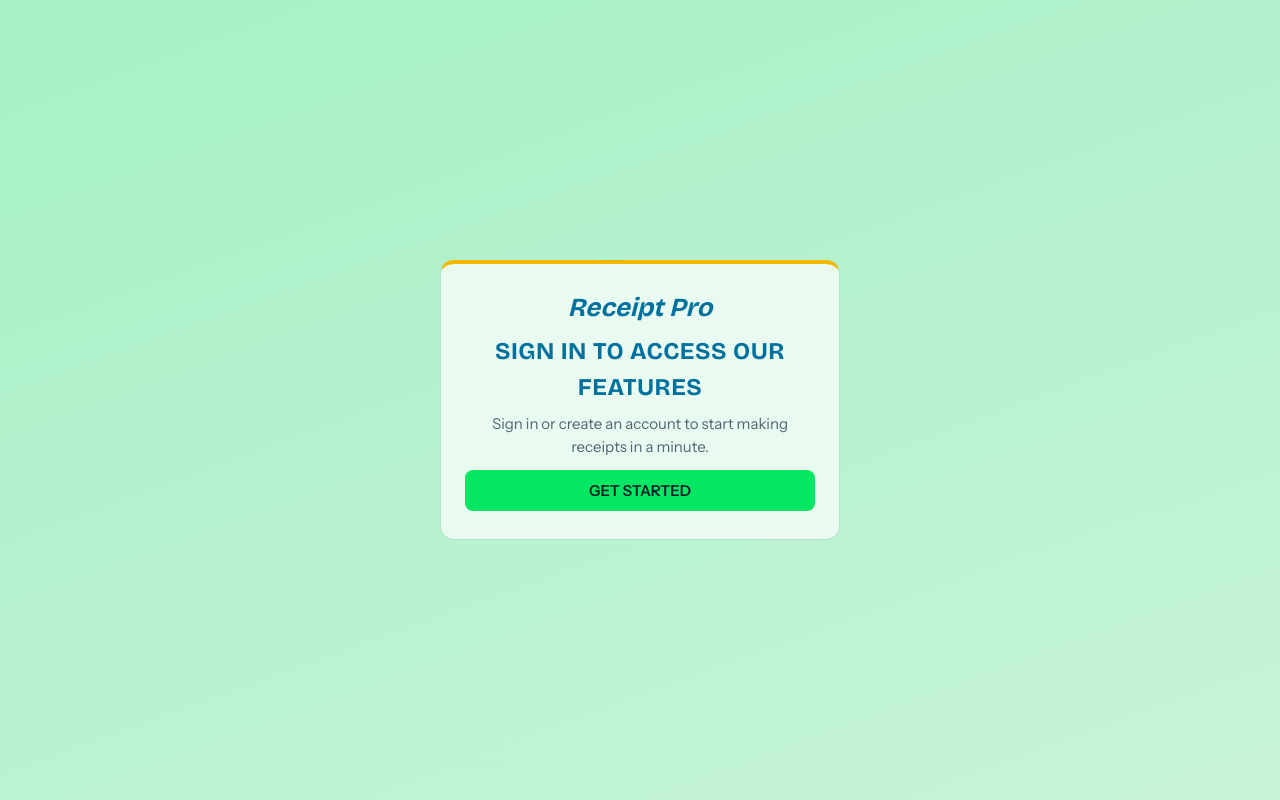
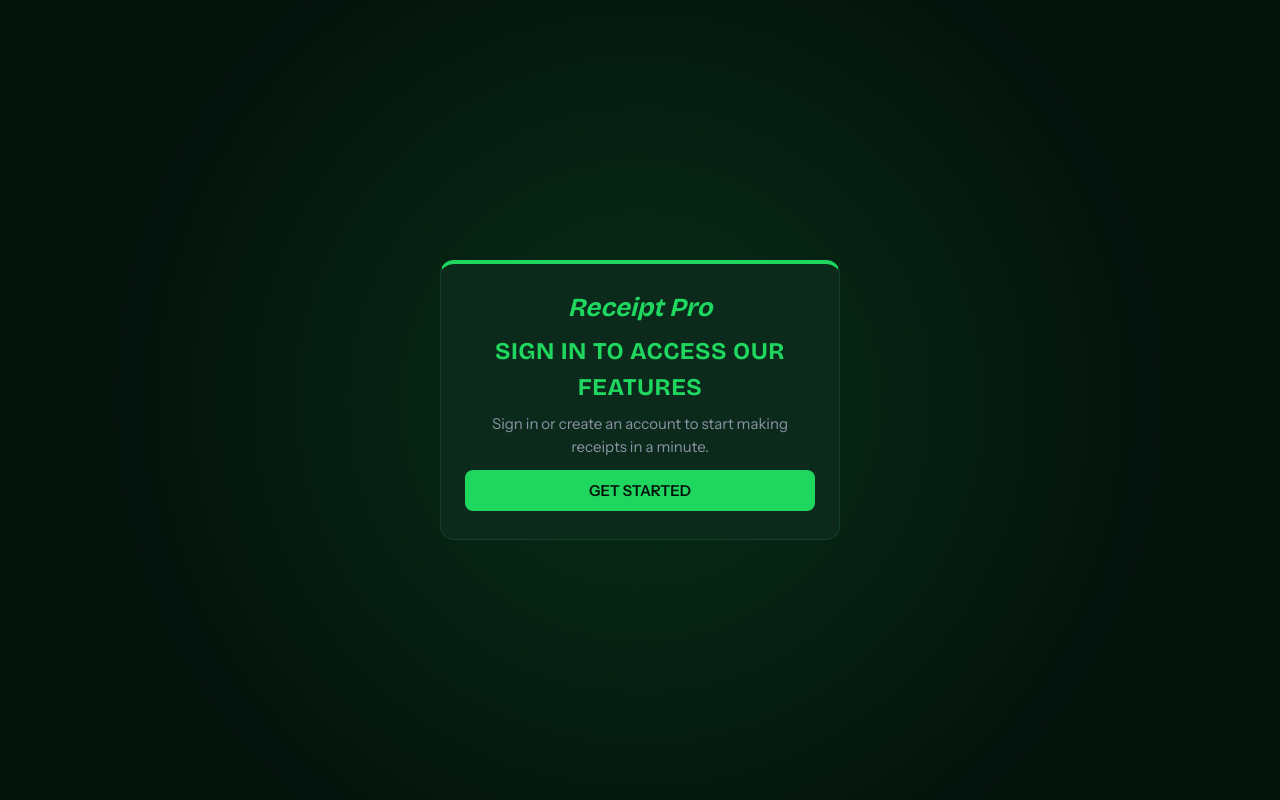
Before and after one commit to mickeyshub23/Receipt-Pro, a React (Vite) app in the folder frontend/: page / in a window 1280 px wide. Built offline with nearby package versions, Linux system fonts and the light colour scheme; no server answers.

Commit message:
style: dark matrix theme via theme.css, app UI recolored (receipt paper untouched)

```diff
--- a/frontend/index.html
+++ b/frontend/index.html
@@ -3,6 +3,7 @@
   <head>
     <meta charset="utf-8" />
     <meta name="viewport" content="width=device-width, initial-scale=1" />
+    <meta name="theme-color" content="#04120C" />
     <title>Receipt Pro</title>
   </head>
   <body>
--- a/frontend/src/components/HistoryWindow.jsx
+++ b/frontend/src/components/HistoryWindow.jsx
@@ -114,7 +114,7 @@ export default function HistoryWindow({ open, token, onClose, refreshKey }) {
                   <div className="hm">
                     <b>{h.store_name}</b>
                     <div style={{ margin: '3px 0' }}>
-                      <span className={`tag ${h.style === 'business' ? 'b' : 'i'}`}>
+                      <span className={`tag ${h.style === 'business' ? 'tag-business' : 'tag-pending'}`}>
                         {h.style === 'business' ? 'BUSINESS RECEIPT' : 'INVOICE RECEIPT'}
                       </span>
                     </div>
--- a/frontend/src/components/PaymentModal.jsx
+++ b/frontend/src/components/PaymentModal.jsx
@@ -73,9 +73,9 @@ export default function PaymentModal({ open, amountLabel, expiresAt, payUrl, onC
               <div>{PAY_NAME}</div>
             </div>
 
-            <div style={{ marginTop: 12, fontSize: 13, color: '#555', fontStyle: 'italic' }}>
+            <div style={{ marginTop: 12, fontSize: 13, color: 'var(--muted)', fontStyle: 'italic' }}>
               Email: <b>{email || 'not set'}</b>
-              <button type="button" onClick={onChangeEmail} style={{ marginLeft: 8, background: 'none', border: 'none', color: '#007bff', textDecoration: 'underline', cursor: 'pointer', padding: 0, fontSize: 'inherit' }}>
+              <button type="button" onClick={onChangeEmail} style={{ marginLeft: 8, background: 'none', border: 'none', color: 'var(--accent)', textDecoration: 'underline', cursor: 'pointer', padding: 0, fontSize: 'inherit' }}>
                 Change
               </button>
             </div>
--- a/frontend/src/main.jsx
+++ b/frontend/src/main.jsx
@@ -11,7 +11,7 @@ import '@fontsource/courier-prime/400.css';
 import '@fontsource/courier-prime/700.css';
 import '@fontsource/kaushan-script/400.css';
 
-import './styles/tokens.css';
+import './styles/theme.css';
 import './styles/base.css';
 import './styles/components.css';
 
--- a/frontend/src/pages/EditorPage.jsx
+++ b/frontend/src/pages/EditorPage.jsx
@@ -345,7 +345,7 @@ export default function EditorPage({ style, onHome }) {
       <HistoryWindow open={showHistory} token={token} onClose={() => setShowHistory(false)} />
 
       {toast ? (
-        <div style={{ position: 'fixed', left: 16, right: 16, bottom: 16, background: 'var(--ink)', color: '#fff', padding: '10px 14px', borderRadius: 8, textAlign: 'center', zIndex: 40 }}>
+        <div style={{ position: 'fixed', left: 16, right: 16, bottom: 16, background: 'var(--card)', color: 'var(--text)', padding: '10px 14px', borderRadius: 8, textAlign: 'center', zIndex: 40, border: '1px solid var(--border)', boxShadow: '0 4px 24px rgba(0,0,0,.4)' }}>
           {toast}
         </div>
       ) : null}
--- a/frontend/src/pages/PaymentCallbackPage.jsx
+++ b/frontend/src/pages/PaymentCallbackPage.jsx
@@ -33,6 +33,6 @@ export default function PaymentCallbackPage() {
   }, [params]);
 
   if (state.verifying) return <div style={{ padding: 40, textAlign: 'center' }}>Verifying payment…</div>;
-  if (!state.done) return <div style={{ padding: 40, textAlign: 'center' }}>{state.error || 'Could not confirm payment.'}</div>;
-  return <div style={{ padding: 40, textAlign: 'center' }}>Payment verified. You can now download your receipt.</div>;
+  if (!state.done) return <div style={{ padding: 40, textAlign: 'center', background: 'var(--error-bg)', color: 'var(--error-text)', borderRadius: 'var(--radius-sm)', maxWidth: 480, margin: '0 auto' }}>{state.error || 'Could not confirm payment.'}</div>;
+  return <div style={{ padding: 40, textAlign: 'center', background: 'var(--paid-bg)', color: 'var(--paid-text)', borderRadius: 'var(--radius-sm)', maxWidth: 480, margin: '0 auto' }}>Payment verified. You can now download your receipt.</div>;
 }
--- a/frontend/src/pages/PublicReceiptPage.jsx
+++ b/frontend/src/pages/PublicReceiptPage.jsx
@@ -23,7 +23,7 @@ export default function PublicReceiptPage() {
     <section className="public">
       <div className="banner">{data.store_name}</div>
       <img src={data.image_url} alt="Receipt" />
-      <a href={data.image_url} download style={{ marginTop: 12, display: 'inline-block', color: 'var(--gd)', fontWeight: 600 }}>Download image</a>
+      <a href={data.image_url} download style={{ marginTop: 12, display: 'inline-block', color: 'var(--accent)', fontWeight: 600 }}>Download image</a>
     </section>
   );
 }
--- a/frontend/src/styles/base.css
+++ b/frontend/src/styles/base.css
@@ -1,7 +1,8 @@
 *{box-sizing:border-box}
 html,body,#root{height:100%}
-body{margin:0;background:var(--bg);color:var(--ink);font:15px/1.5 'Instrument Sans',system-ui,sans-serif}
-a{color:var(--gd)}
+body{margin:0;background:var(--bg);color:var(--text);font:15px/1.5 'Instrument Sans',system-ui,sans-serif}
+a{color:var(--link)}
+a:hover{color:var(--link-hover)}
 [hidden]{display:none!important}
 button{font-family:inherit}
 h1,h2{font-family:'Bricolage Grotesque',system-ui,sans-serif}
@@ -9,102 +10,123 @@ h1,h2{font-family:'Bricolage Grotesque',system-ui,sans-serif}
 .wrap{max-width:760px;margin:0 auto;padding:24px}
 
 /* top bar */
-header.appbar{padding:18px 24px;border-bottom:4px solid var(--ga);background:var(--card);display:flex;align-items:baseline;gap:14px;flex-wrap:wrap}
-header.appbar b{font:italic 700 24px 'Bricolage Grotesque',Georgia,serif;color:var(--gd)}
-header.appbar .helper{color:var(--mut)}
-header.appbar .who{margin-left:auto;color:var(--mut)}
+header.appbar{padding:18px 24px;border-bottom:4px solid var(--border);background:var(--card);display:flex;align-items:baseline;gap:14px;flex-wrap:wrap}
+header.appbar b{font:italic 700 24px 'Bricolage Grotesque',Georgia,serif;color:var(--link)}
+header.appbar .helper{color:var(--muted)}
+header.appbar .who{margin-left:auto;color:var(--muted)}
 
 /* cards and forms */
-.card{background:var(--card);border:1px solid var(--line);border-radius:10px;padding:18px;margin-bottom:16px}
+.card{background:var(--card);border:1px solid var(--border);border-radius:10px;padding:18px;margin-bottom:16px}
 h2{font-weight:600;font-size:17px;margin:0 0 12px}
-.mut{color:var(--mut);margin:0 0 12px}
-label{display:block;font-size:13px;color:var(--mut);margin-bottom:10px}
-input,select{display:block;width:100%;margin-top:4px;padding:9px 10px;border:1px solid var(--line);border-radius:6px;font:inherit;color:var(--ink);background:var(--inp)}
-input:focus,select:focus,button:focus-visible,a:focus-visible{outline:2px solid var(--gb);outline-offset:1px}
+.mut{color:var(--muted);margin:0 0 12px}
+label{display:block;font-size:13px;color:var(--muted);margin-bottom:10px}
+input,select{display:block;width:100%;margin-top:4px;padding:9px 10px;border:1px solid var(--input-border);border-radius:6px;font:inherit;color:var(--text);background:var(--input)}
+input:focus,select:focus,button:focus-visible,a:focus-visible{outline:2px solid var(--primary);outline-offset:1px}
 .g2{display:grid;grid-template-columns:1fr 1fr;gap:12px}
 @media(max-width:520px){.g2{grid-template-columns:1fr}}
 
 /* buttons */
-.btn{border:0;border-radius:8px;padding:11px 16px;font:600 15px 'Instrument Sans',sans-serif;cursor:pointer;background:var(--g);color:var(--ink);transition:background-color .2s,color .2s,border-color .2s}
-.btn.alt{background:var(--inp);color:var(--gd);border:1.5px solid var(--gb)}
-.btn:hover,.opt:hover,.cp:hover{background:#E8832A;border-color:#E8832A;color:#2B1500;filter:none}
+.btn{border:0;border-radius:8px;padding:11px 16px;font:600 15px 'Instrument Sans',sans-serif;cursor:pointer;background:var(--primary);color:var(--on-primary);transition:background-color .2s,color .2s,border-color .2s}
+.btn:hover{background:var(--primary-hover);color:var(--on-primary);border-color:var(--primary-hover);}
+.btn.alt{background:transparent;color:var(--accent);border:1.5px solid var(--accent)}
+.btn.alt:hover{background:transparent;color:var(--accent-hover);border-color:var(--accent-hover);}
 .btn:disabled{opacity:.6;cursor:not-allowed}
 
 /* option buttons / tabs */
 .opts{display:grid;grid-template-columns:1fr 1fr;gap:10px}
-.opt{border:1.5px solid var(--line);border-radius:8px;padding:12px;cursor:pointer;background:var(--inp);text-align:left;font:inherit;color:var(--ink);transition:background-color .2s,color .2s,border-color .2s}
-.opt[aria-pressed=true]{border-color:var(--g);background:#CDF6DE;box-shadow:0 0 0 1px var(--g)}
-.opt small{display:block;color:var(--mut)}
+.opt{border:1.5px solid var(--border);border-radius:8px;padding:12px;cursor:pointer;background:var(--input);text-align:left;font:inherit;color:var(--text);transition:background-color .2s,color .2s,border-color .2s}
+.opt[aria-pressed=true]{border-color:var(--primary);background:rgba(31,214,95,0.15);box-shadow:0 0 0 1px var(--primary)}
+.opt small{display:block;color:var(--muted)}
 .tabs{display:flex;gap:8px;margin-bottom:14px}
 .tabs .opt{flex:1;padding:8px;text-align:center}
-.err{color:#A32D2D;margin:0 0 10px;font-size:13px}
+.err{color:var(--error-text);background:var(--error-bg);border:1px solid var(--error-bg);padding:8px 12px;border-radius:var(--radius-sm);margin:0 0 10px;font-size:13px}
 
 /* colour swatches */
-.sw{width:30px;height:30px;border-radius:50%;border:1px solid #9aa;cursor:pointer;padding:0}
-.sw[aria-pressed=true]{box-shadow:0 0 0 2px var(--card),0 0 0 4px var(--gb)}
+.sw{width:30px;height:30px;border-radius:50%;border:1px solid var(--border);cursor:pointer;padding:0}
+.sw[aria-pressed=true]{box-shadow:0 0 0 2px var(--card),0 0 0 4px var(--primary)}
 
 /* items editor */
 .item{display:grid;grid-template-columns:54px minmax(0,2fr) 88px 54px 32px;gap:6px;align-items:end;margin-bottom:8px}
 .item input{margin:0}
-.item .hd{font-size:12px;color:var(--mut)}
+.item .hd{font-size:12px;color:var(--muted)}
 .item.slim{grid-template-columns:54px minmax(0,2fr) 88px 32px}
-.x{border:0;background:none;color:#A32D2D;font-size:20px;cursor:pointer;height:38px}
+.x{border:0;background:none;color:var(--error-text);font-size:20px;cursor:pointer;height:38px}
 
 /* preview */
 .pv{position:fixed;inset:0;background:var(--bg);overflow:auto;z-index:10}
-.pvbar{position:sticky;top:0;z-index:2;background:var(--card);border-bottom:1px solid var(--line);padding:12px 20px;display:flex;align-items:center;gap:16px}
+.pvbar{position:sticky;top:0;z-index:2;background:var(--card);border-bottom:1px solid var(--border);padding:12px 20px;display:flex;align-items:center;gap:16px}
 .pvbar b{font:600 17px 'Bricolage Grotesque',system-ui,sans-serif}
 .pvbody{max-width:560px;margin:0 auto;padding:20px}
-.stage{display:flex;justify-content:center;margin:12px 0;padding:14px;background:#C6EAD5;border-radius:10px}
+.stage{display:flex;justify-content:center;margin:12px 0;padding:14px;background:rgba(31,214,95,0.1);border:1px solid var(--border);border-radius:10px}
 .dl{display:flex;gap:10px;flex-wrap:wrap}
 .dl .btn{flex:1}
 
 /* welcome / auth gate */
-.gate{min-height:100vh;display:flex;align-items:center;justify-content:center;padding:20px;background:linear-gradient(160deg,rgba(4,231,98,.24),rgba(4,231,98,.08))}
-.gcard{background:var(--card);border:1px solid var(--line);border-radius:14px;padding:28px 24px;width:100%;max-width:400px;text-align:center;border-top:4px solid var(--ga)}
-.gcard h1{font-weight:700;font-size:24px;color:var(--gd);margin:10px 0 8px;letter-spacing:.5px}
-.brand{font:italic 700 26px 'Bricolage Grotesque',Georgia,serif;color:var(--gd)}
+.gate{min-height:100vh;display:flex;align-items:center;justify-content:center;padding:20px;background:radial-gradient(circle at center,rgba(31,214,95,0.15),transparent 70%)}
+.gcard{background:var(--card);border:1px solid var(--border);border-radius:14px;padding:28px 24px;width:100%;max-width:400px;text-align:center;border-top:4px solid var(--primary)}
+.gcard h1{font-weight:700;font-size:24px;color:var(--primary);margin:10px 0 8px;letter-spacing:.5px}
+.brand{font:italic 700 26px 'Bricolage Grotesque',Georgia,serif;color:var(--primary)}
 
 /* home */
 #home h2{font-size:22px;text-align:center;margin-bottom:16px}
-.wl{font:700 28px 'Bricolage Grotesque',system-ui,sans-serif;color:var(--gd);text-align:center;margin:4px 0 18px;letter-spacing:.5px}
+.wl{font:700 28px 'Bricolage Grotesque',system-ui,sans-serif;color:var(--primary);text-align:center;margin:4px 0 18px;letter-spacing:.5px}
 .hbtn{padding:20px;font-size:18px;border-radius:14px}
 .opts.big{gap:16px}
 .opt.big{display:flex;flex-direction:column;align-items:center;gap:12px;padding:16px 14px 20px;border-radius:14px;text-align:center}
-.opt.big img{width:100%;height:360px;object-fit:contain;background:#CBEEDA;border-radius:10px}
-.opt.big b{font-size:18px;letter-spacing:.5px}
+.opt.big img{width:100%;height:360px;object-fit:contain;background:rgba(31,214,95,0.08);border:1px solid var(--border);border-radius:10px}
 @media(max-width:420px){.opts.big{grid-template-columns:1fr}}
 
 /* modals */
-.pw{position:fixed;inset:0;z-index:20;background:rgba(11,31,42,.6);display:flex;align-items:center;justify-content:center;padding:16px}
-.pbox{background:var(--card);border-radius:14px;width:100%;max-width:400px;padding:20px;box-shadow:0 10px 40px rgba(0,0,0,.25)}
+.pw{position:fixed;inset:0;z-index:20;background:rgba(4,18,12,0.7);display:flex;align-items:center;justify-content:center;padding:16px}
+.pbox{background:var(--card);border-radius:14px;width:100%;max-width:400px;padding:20px;box-shadow:0 10px 40px rgba(0,0,0,.5)}
 .phead{display:flex;justify-content:space-between;align-items:center;margin-bottom:8px}
-.phead b{font:600 18px 'Bricolage Grotesque',system-ui,sans-serif}
-.acct{background:var(--bg);border:1px solid var(--line);border-radius:10px;padding:12px 14px;margin:12px 0;line-height:1.7}
-.acct .no{display:flex;justify-content:space-between;align-items:center;font:600 20px 'Instrument Sans',sans-serif;letter-spacing:1px}
-.cp{border:1px solid var(--gb);color:var(--gd);background:var(--inp);border-radius:6px;padding:4px 10px;font:600 12px 'Instrument Sans',sans-serif;cursor:pointer}
-.tm{display:flex;justify-content:space-between;align-items:center;margin-bottom:14px;color:var(--mut)}
-.tm b{font:700 22px 'Bricolage Grotesque',system-ui,sans-serif;color:var(--gd)}
+.phead b{font:600 18px 'Bricolage Grotesque',system-ui,sans-serif;color:var(--text)}
+.acct{background:var(--input);border:1px solid var(--border);border-radius:10px;padding:12px 14px;margin:12px 0;line-height:1.7}
+.acct .no{display:flex;justify-content:space-between;align-items:center;font:600 20px 'Instrument Sans',sans-serif;letter-spacing:1px;color:var(--text)}
+.cp{border:1px solid var(--accent);color:var(--accent);background:var(--input);border-radius:6px;padding:4px 10px;font:600 12px 'Instrument Sans',sans-serif;cursor:pointer}
+.cp:hover{border-color:var(--accent-hover);color:var(--accent-hover)}
+.tm{display:flex;justify-content:space-between;align-items:center;margin-bottom:14px;color:var(--muted)}
+.tm b{font:700 22px 'Bricolage Grotesque',system-ui,sans-serif;color:var(--text)}
 .ctr{text-align:center;padding:10px 0}
-.spin{width:34px;height:34px;border:4px solid var(--line);border-top-color:var(--g);border-radius:50%;margin:8px auto 12px;animation:sp 1s linear infinite}
+.spin{width:34px;height:34px;border:4px solid var(--border);border-top-color:var(--primary);border-radius:50%;margin:8px auto 12px;animation:sp 1s linear infinite}
 @keyframes sp{to{transform:rotate(360deg)}}
 
 /* history */
 .tag{display:inline-block;padding:2px 10px;border-radius:999px;font-size:11px;font-weight:700;letter-spacing:.5px}
-.tag.b{background:#00A1E4;color:#031F30}
-.tag.i{background:#F5B700;color:#3A2A00}
+.tag-paid{background:var(--paid-bg);color:var(--paid-text)}
+.tag-pending{background:var(--pending-bg);color:var(--pending-text)}
+.tag-business{background:var(--business-bg);color:var(--business-text)}
+.tag-invoice{background:var(--pending-bg);color:var(--pending-text)}
 #hf .opt{font-size:13px;font-weight:600}
-.hi{display:flex;gap:12px;padding:12px 0;border-top:1px solid var(--line)}
-.hi img,.hi .ph{width:84px;height:120px;flex:none;object-fit:cover;object-position:top;border:1px solid var(--line);border-radius:6px;background:#fff}
+.hi{display:flex;gap:12px;padding:12px 0;border-top:1px solid var(--border)}
+.hi img,.hi .ph{width:84px;height:120px;flex:none;object-fit:cover;object-position:top;border:1px solid var(--border);border-radius:6px;background:var(--input)}
 .hi img{cursor:zoom-in}
-.hi .ph{display:flex;align-items:center;justify-content:center;font-size:11px;color:var(--mut);text-align:center}
+.hi .ph{display:flex;align-items:center;justify-content:center;font-size:11px;color:var(--muted);text-align:center}
 .hm{flex:1;min-width:0;line-height:1.5;font-size:14px}
 .hm .btn{padding:6px 12px;font-size:13px;margin-top:6px}
 
-.lightbox{position:fixed;inset:0;z-index:30;background:rgba(11,31,42,.85);display:flex;align-items:center;justify-content:center;padding:16px;cursor:zoom-out}
-.lightbox img{max-width:100%;max-height:100%;background:#fff;border-radius:6px}
+.lightbox{position:fixed;inset:0;z-index:30;background:rgba(4,18,12,0.85);display:flex;align-items:center;justify-content:center;padding:16px;cursor:zoom-out}
+.lightbox img{max-width:100%;max-height:100%;background:var(--input);border-radius:6px}
 
-/* public receipt page */
+/* public receipt page - keep light for the receipt paper itself */
 .public{max-width:460px;margin:0 auto;padding:24px 16px;text-align:center}
-.public img{width:100%;border:1px solid var(--line);border-radius:10px;background:#fff}
-.banner{background:var(--card);border:1px solid var(--line);border-radius:10px;padding:12px 16px;margin-bottom:16px;color:var(--mut)}
+.public img{width:100%;border:1px solid var(--border);border-radius:10px;background:var(--input)}
+.banner{background:var(--card);border:1px solid var(--border);border-radius:10px;padding:12px 16px;margin-bottom:16px;color:var(--muted)}
+
+/* toast */
+.toast{position:fixed;left:16;right:16;bottom:16;background:var(--card);color:var(--text);padding:10px 14px;border-radius:8px;text-align:center;z-index:40;border:1px solid var(--border);box-shadow:0 4px 24px rgba(0,0,0,.4)}
+.toast-error{background:var(--error-bg);color:var(--error-text);border-color:var(--error-bg)}
+
+/* style selector tabs (Business / Invoice) */
+.style-tabs{display:flex;gap:8px;margin-bottom:16px}
+.style-tabs .opt{flex:1;padding:12px;text-align:center}
+
+/* payment modal specific */
+.payment-modal .pbox{max-width:420px}
+.payment-modal .dl{display:flex;gap:10px}
+.payment-modal .dl .btn{flex:1}
+
+/* email modal */
+.email-modal .pbox{max-width:420px}
+.email-modal input{margin-top:8px}
+.email-modal .err{margin-top:4px}
--- /dev/null
+++ b/frontend/src/styles/theme.css
@@ -0,0 +1,87 @@
+:root {
+  --bg: #04120C;
+  --card: #0B2A1B;
+  --card-2: #071A11;
+  --border: #14402A;
+
+  --primary: #1FD65F;
+  --primary-hover: #19B94F;
+  --on-primary: #04120C;
+
+  --accent: #4FB3F0;
+  --accent-hover: #7CC8F5;
+
+  --text: #E6F7EC;
+  --muted: #8A94A3;
+
+  --paid-bg: #0F4F2B;      --paid-text: #7DF0A6;
+  --pending-bg: #4A3B0A;   --pending-text: #F5D36B;
+  --business-bg: #12384F;  --business-text: #9AD4F7;
+  --error-bg: #4A1717;     --error-text: #F5A3A3;
+
+  --radius: 12px;
+  --radius-sm: 8px;
+
+  --link: var(--accent);
+  --link-hover: var(--accent-hover);
+  --input: var(--card-2);
+  --input-border: var(--border);
+  --button-primary-bg: var(--primary);
+  --button-primary-hover-bg: var(--primary-hover);
+  --button-secondary-color: var(--accent);
+  --button-secondary-border: var(--accent);
+}
+
+html, body {
+  background: var(--bg);
+  color: var(--text);
+  color-scheme: dark;
+}
+
+::selection {
+  background: var(--primary);
+  color: var(--on-primary);
+}
+
+input, select, textarea {
+  background: var(--input);
+  color: var(--text);
+  border: 1px solid var(--input-border);
+  border-radius: var(--radius-sm);
+}
+input::placeholder, textarea::placeholder {
+  color: var(--muted);
+}
+input:focus, select:focus, textarea:focus {
+  outline: none;
+  border-color: var(--primary);
+  box-shadow: 0 0 0 3px rgba(31, 214, 95, 0.25);
+}
+
+a {
+  color: var(--link);
+}
+a:hover {
+  color: var(--link-hover);
+}
+
+.btn-primary {
+  background: var(--button-primary-bg);
+  color: var(--on-primary);
+  border: none;
+  border-radius: var(--radius-sm);
+}
+.btn-primary:hover {
+  background: var(--button-primary-hover-bg);
+}
+
+.btn-secondary {
+  background: transparent;
+  color: var(--button-secondary-color);
+  border: 1px solid var(--button-secondary-border);
+  border-radius: var(--radius-sm);
+}
+.btn-secondary:hover {
+  color: var(--accent-hover);
+  border-color: var(--accent-hover);
+}
--- a/frontend/src/styles/tokens.css
+++ /dev/null
@@ -1,10 +0,0 @@
-:root{
-  --ink:#0B1F2A; --mut:#4F6672; --line:#B7E2C9;
-  --bg:#D8F4E3;
-  --card:#E9FBF0;
-  --inp:#F5FEF9;
-  --g:#04E762;
-  --ga:#F5B700;
-  --gb:#00A1E4;
-  --gd:#00709F;
-}
```
Also changed, not shown: frontend/src/components/EmailModal.jsx (+4 -4 lines).
